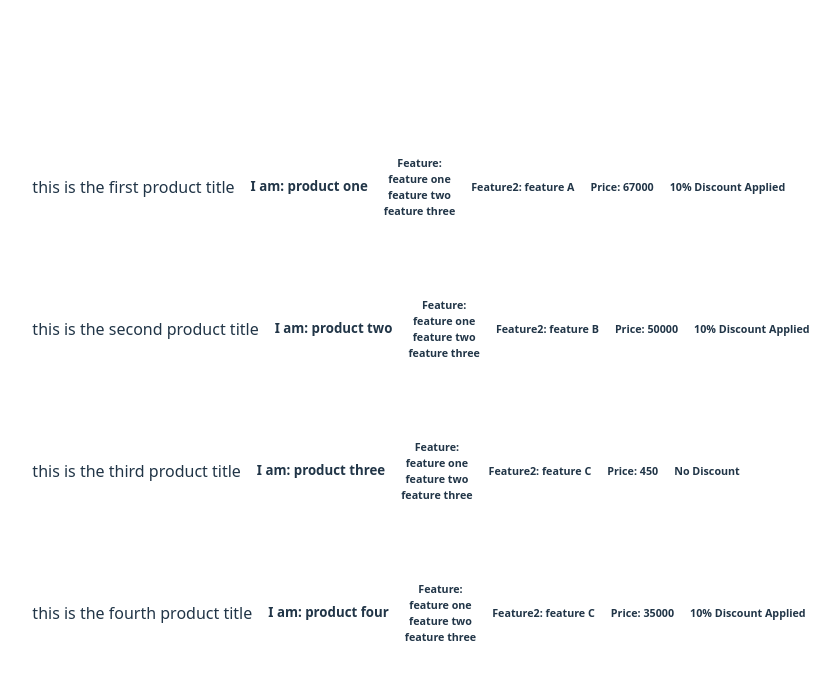
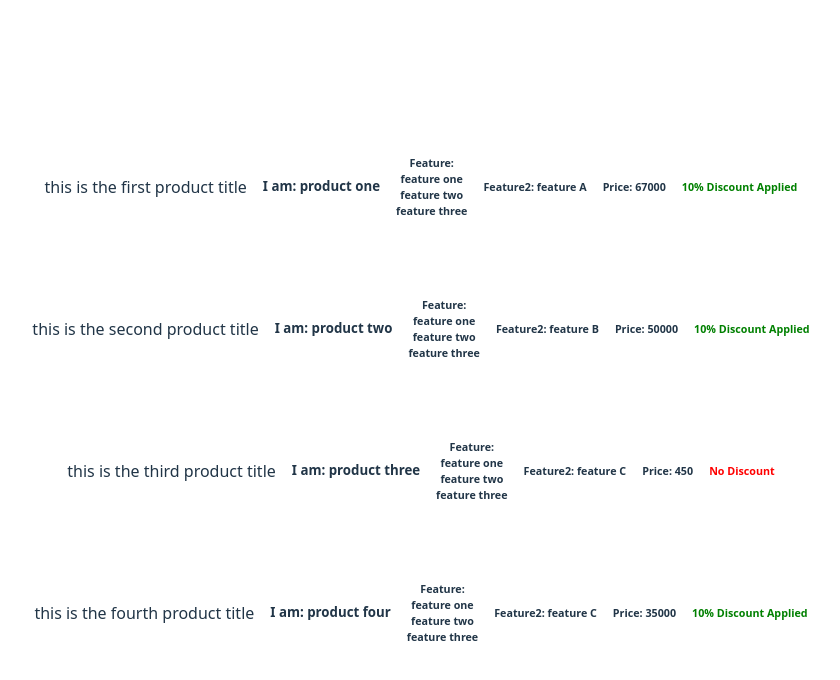
Before and after one commit to WiyarAhmadZai/react-practice, a React (Vite) app: page / in a window 1280 px wide. Shown: the top 680 px of the page, without its empty margins (219-1059 px from the left). Built offline with nearby package versions, Linux system fonts and the light colour scheme.

Commit message:
Refactor discount logic in ProductTitle component for clarity and consistency

```diff
--- a/src/titleProps.jsx
+++ b/src/titleProps.jsx
@@ -1,17 +1,17 @@
 function ProductTitle({title, name, features1, feature2, price}) {
     const list = features1.map((feature)=> <li style={{listStyle:"none"}} key={feature}>{feature}</li>)
 
-    let isDiscounted = price>20000? "10% Discount Applied": "No Discount";
+    // let isDiscounted = price>20000? "10% Discount Applied": "No Discount";
 
   return (
     <>
-    <div style={{display: "flex", gap: '1rem', alignItems: "center", border:"1px solid white", margin:"1rem", padding:"0.3rem 0.9rem"}}>
+    <div style={{display: "flex", gap: '1rem', alignItems: "center", border:"1px solid white", margin:"1rem", padding:"0.3rem 0.9rem", justifyContent:"center", flexDirection:"row"}}>
         <p>{title}</p>
     <h5>I am: {name}</h5>
     <h6>Feature: {list}</h6>
     <h6>Feature2: {feature2}</h6>
     <h6>Price: {price}</h6>
-    <h6>{isDiscounted}</h6>
+    {price>20000 ? <h6 style={{color: "green"}}>10% Discount Applied</h6> : <h6 style={{color: "red"}}>No Discount</h6>}
     </div>
     </>
   )
```
